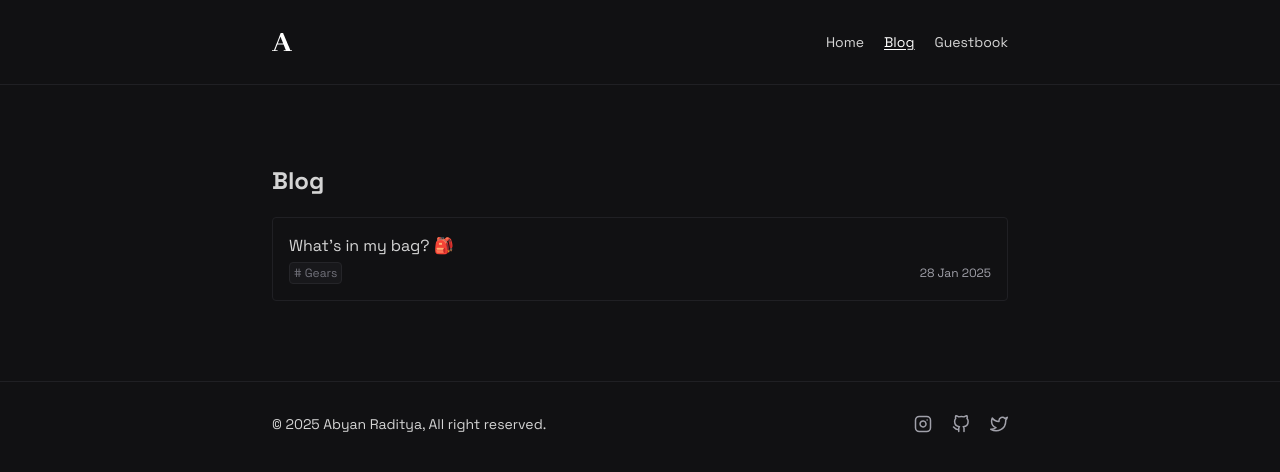
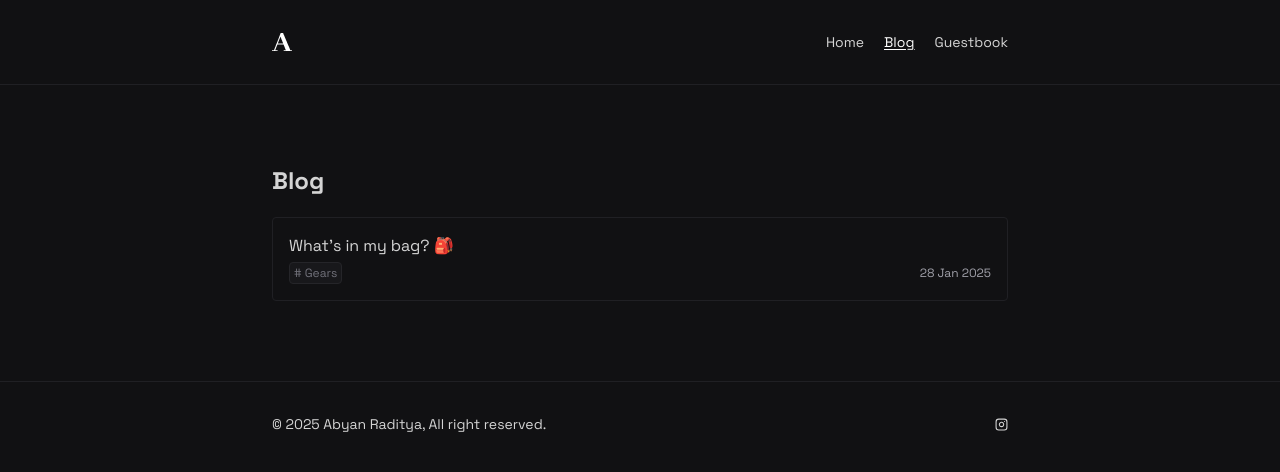
Before and after one commit to byanrkh/site, a Next.js app: page /blog in a window 1280 px wide. Shown: the top 472 px of the page. Built offline with nearby package versions, Linux system fonts and the light colour scheme.

Commit message:
Feat: modifying footer

```diff
--- a/components/UI/Footer.tsx
+++ b/components/UI/Footer.tsx
@@ -1,33 +1,37 @@
 "use client";
 
 import Link from "next/link";
-import React from "react";
-import { GitHub, Instagram, Twitter } from "react-feather";
+import { Instagram } from "react-feather";
 
 export default function Footer() {
+  // const [time, setTime] = useState<string>("");
+
+  // const formatTime = (num: number): string => (num < 10 ? `0${num}` : `${num}`);
+
+  // const updateTime = () => {
+  //   const today = new Date();
+  //   const hh = today.getHours();
+  //   const mm = today.getMinutes();
+
+  //   const formattedTime = `${formatTime(hh)}:${formatTime(mm)}`;
+  //   setTime(formattedTime);
+  // };
+
+  // useEffect(() => {
+  //   updateTime();
+  //   const intervalId = setInterval(updateTime, 1000);
+  //   return () => clearInterval(intervalId);
+  // }, []);
+
   return (
     <footer className="border-t border-t-[#202024] py-8">
       <div className="px-4 sm:mx-auto max-w-3xl sm:flex justify-between items-center">
         <p className="text-sm">
           © {new Date().getFullYear()} Abyan Raditya, All right reserved.
         </p>
-        <ul className="flex gap-5 sm:mt-0 mt-2 text-zinc-400">
-          <li>
-            <Link href={"https://instagram.com/byanrkh"} target="_blank">
-              <Instagram size={18} />
-            </Link>
-          </li>
-          <li>
-            <Link href={"https://github.com/byanrkh"} target="_blank">
-              <GitHub size={18} />
-            </Link>
-          </li>
-          <li>
-            <Link href={"https://twitter.com/byanrkh"} target="_blank">
-              <Twitter size={18} />
-            </Link>
-          </li>
-        </ul>
+        <Link href={"https://instagram.com/byanrkh"} target="_blank">
+          <Instagram size={13} />
+        </Link>
       </div>
     </footer>
   );
--- a/libs/Blog/post.tsx
+++ b/libs/Blog/post.tsx
@@ -4,7 +4,6 @@ import matter from "gray-matter";
 import type { Post } from "@/types";
 import remarkGfm from "remark-gfm";
 import { MDXRemoteProps } from "next-mdx-remote";
-import { ExternalLink } from "react-feather";
 
 const postsDir = path.join(process.cwd(), "content");
 
```
